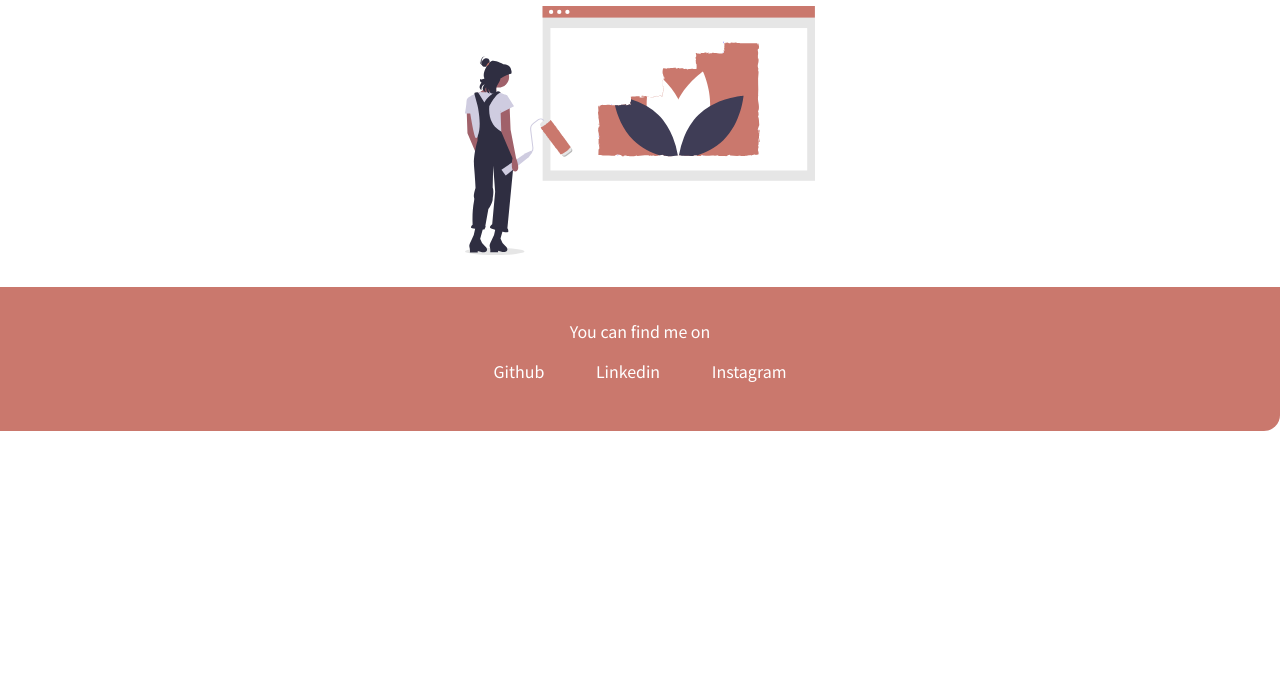
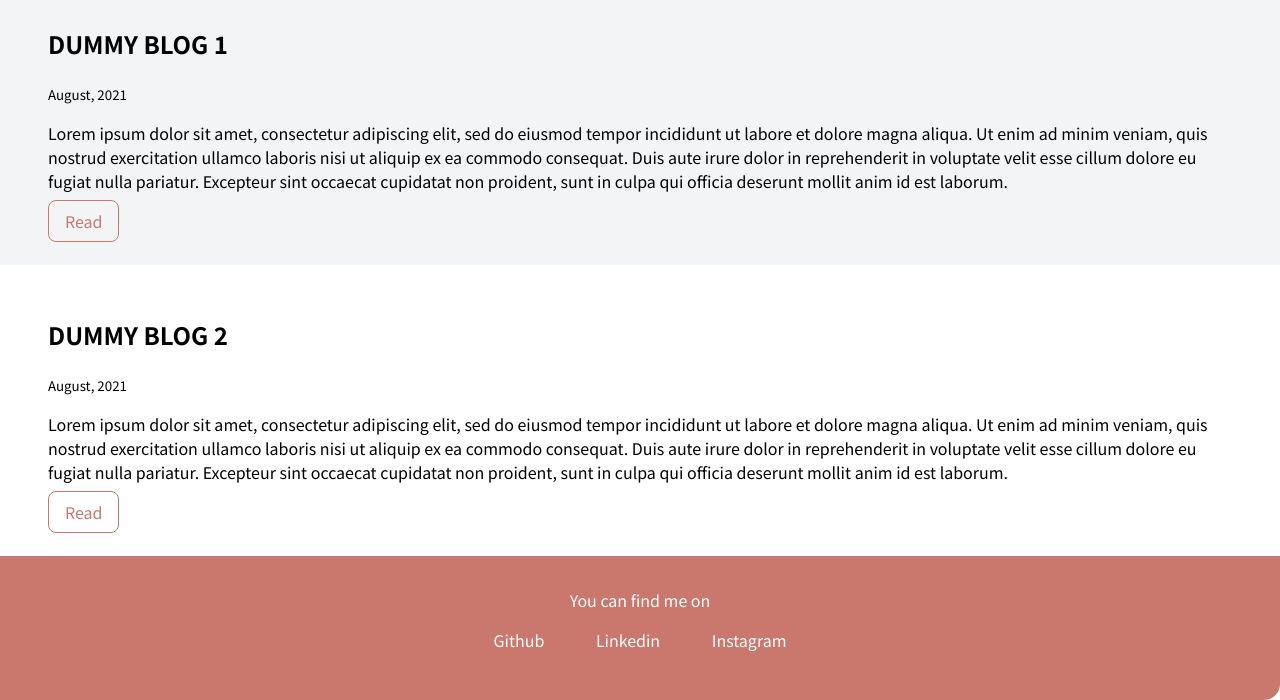
Before and after one commit to prachi-sahani/prachi-sahani-first-site, a plain HTML site: page blogs.html in a window 1280 px wide. Shown: the part 243-943 px from the top of the page. Before the commit the page ends 800 px from the top, so only its background shows below. Drawn offline with Linux system fonts and the light colour scheme.

Commit message:
updated blogs page

```diff
--- a/blogs.html
+++ b/blogs.html
@@ -1,12 +1,14 @@
 <!DOCTYPE html>
 <html lang="en">
+
 <head>
     <meta charset="UTF-8">
     <meta http-equiv="X-UA-Compatible" content="IE=edge">
     <meta name="viewport" content="width=device-width, initial-scale=1.0">
     <title>Document</title>
-    <link href="styles.css" rel="stylesheet"/>
+    <link href="styles.css" rel="stylesheet" />
 </head>
+
 <body>
     <nav class="navigation container">
         <div class="nav-brand">IAMDEVELOPER</div>
@@ -22,10 +24,33 @@
             </li>
         </ul>
     </nav>
-    <header class="hero">
-        <h1 class="hero-heading">Work in progress</h1>
-        <img class="hero-image" src="./images/work-in-progress.svg" />
-    </header>
+
+    <h1 class="hero-heading">My <span class="heading-highlighted">Blogs</span></h1>
+    <section class="section section-off-white">
+        <div class="container">
+            <h2>DUMMY BLOG 1</h2>
+            <small>August, 2021</small>
+            <p>Lorem ipsum dolor sit amet, consectetur adipiscing elit, sed do eiusmod tempor incididunt ut labore et
+                dolore magna aliqua. Ut enim ad minim veniam, quis nostrud exercitation ullamco laboris nisi ut aliquip
+                ex ea commodo consequat. Duis aute irure dolor in reprehenderit in voluptate velit esse cillum dolore eu
+                fugiat nulla pariatur. Excepteur sint occaecat cupidatat non proident, sunt in culpa qui officia
+                deserunt mollit anim id est laborum.</p>
+
+            <a class="link link-secondary" href="blog1.html">Read</a>
+        </div>
+    </section>
+    <section class="section">
+        <div class="container">
+            <h2>DUMMY BLOG 2</h2>
+            <small>August, 2021</small>
+            <p>Lorem ipsum dolor sit amet, consectetur adipiscing elit, sed do eiusmod tempor incididunt ut labore et
+                dolore magna aliqua. Ut enim ad minim veniam, quis nostrud exercitation ullamco laboris nisi ut aliquip
+                ex ea commodo consequat. Duis aute irure dolor in reprehenderit in voluptate velit esse cillum dolore eu
+                fugiat nulla pariatur. Excepteur sint occaecat cupidatat non proident, sunt in culpa qui officia
+                deserunt mollit anim id est laborum.</p>
+            <a class="link link-secondary" href="blog2.html">Read</a>
+        </div>
+    </section>
     <footer class="footer">
         <div class="footer-heading">You can find me on</div>
         <ul class="social-links list-no-bullet">
@@ -47,4 +72,5 @@
         </ul>
     </footer>
 </body>
+
 </html>
```
Also changed, not shown: blog1.html (added, +16 -0 lines), blog2.html (added, +16 -0 lines), projects.html (+1 -1 lines), images/coming-soon.svg (added).
